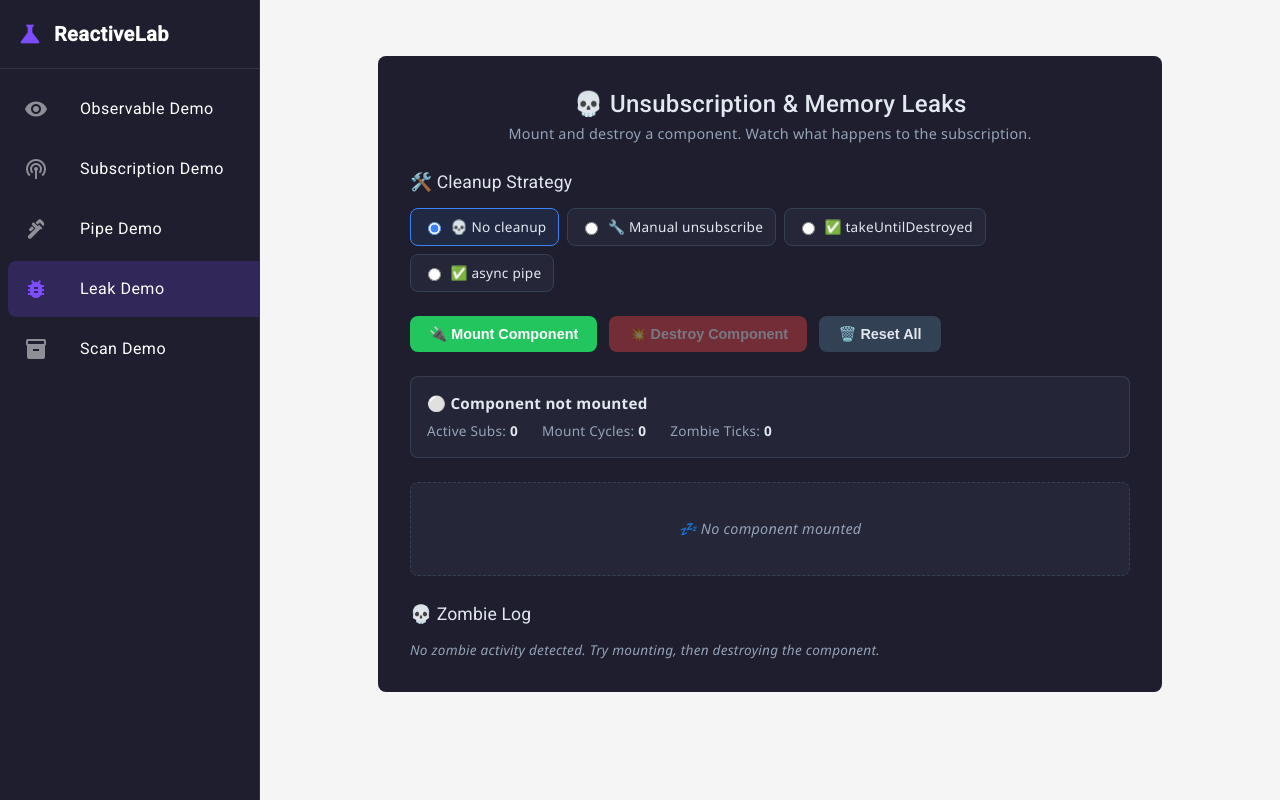
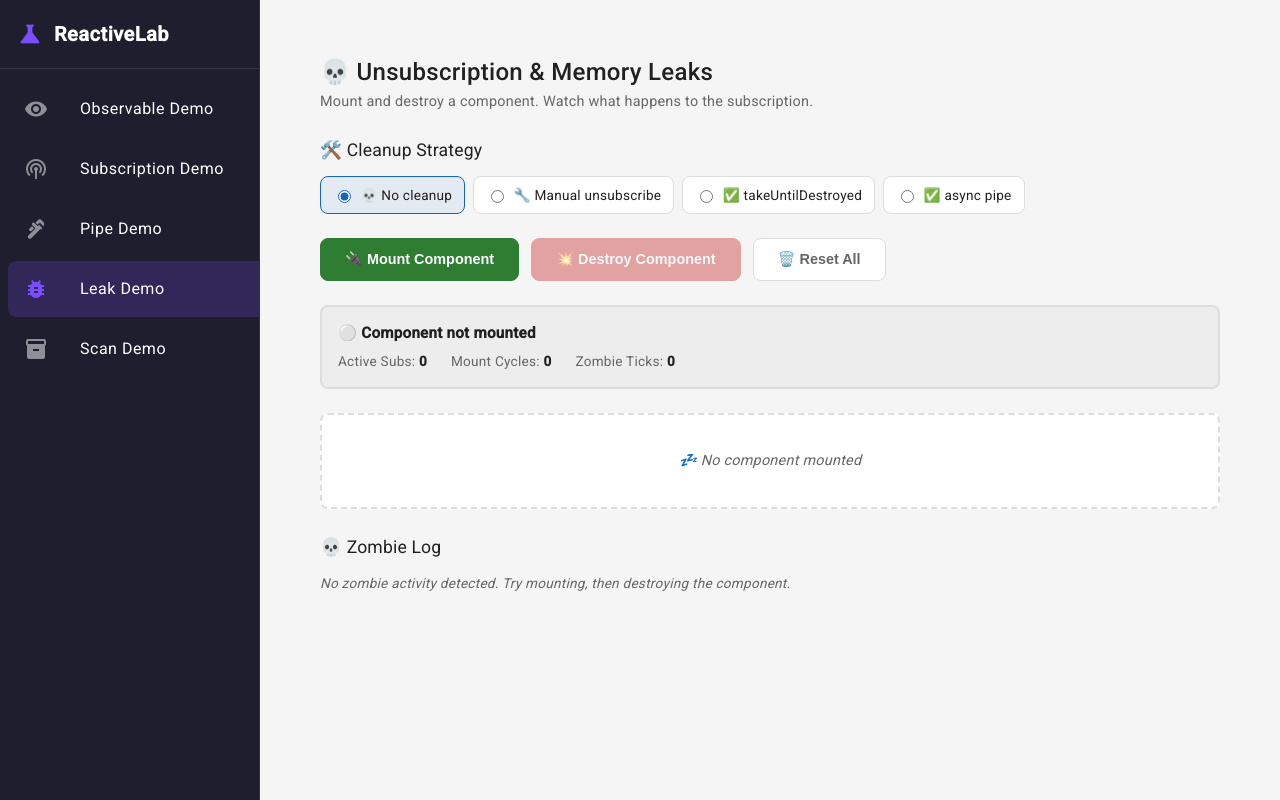
Before and after one commit to DebjaniGh/reactive-lab, an Angular app: page /leak-demo in a window 1280 px wide. Built offline with nearby package versions, Linux system fonts and the light colour scheme.

Commit message:
Update component styles from dark theme to light theme with refined color tokens, improved spacing, and enhanced button hover states

```diff
--- a/src/app/features/foundations/leak-demo/leak-demo.component.scss
+++ b/src/app/features/foundations/leak-demo/leak-demo.component.scss
@@ -1,32 +1,26 @@
 // leak-demo.component.scss
 
-// ── Design tokens ──
-$color-alive: #22c55e;
-$color-leaking: #ef4444;
-$color-clean: #64748b;
-$color-mount: #3b82f6;
-$color-surface: #1e1e2e;
-$color-surface-alt: #262639;
-$color-text: #e2e8f0;
-$color-muted: #94a3b8;
-$color-border: #334155;
+// ── Design tokens (light theme) ──
+$color-alive: #2e7d32;
+$color-leaking: #c62828;
+$color-clean: #666;
+$color-mount: #1565c0;
+$color-text: #212121;
+$color-muted: #666;
+$color-border: #ddd;
 $radius: 8px;
 
 // ── Block ──
 .leak-demo {
-  max-width: 720px;
-  margin: 2rem auto;
+  max-width: 900px;
+  margin: 0 auto;
   padding: 2rem;
-  background: $color-surface;
-  border-radius: $radius;
   color: $color-text;
-  font-family: "Segoe UI", system-ui, sans-serif;
 }
 
 // ── Header ──
 .leak-demo__header {
   margin-bottom: 1.5rem;
-  text-align: center;
 
   h2 {
     margin: 0 0 0.25rem;
@@ -61,7 +55,7 @@ $radius: 8px;
   align-items: center;
   gap: 0.4rem;
   padding: 0.5rem 0.75rem;
-  background: $color-surface-alt;
+  background: #fff;
   border: 1px solid $color-border;
   border-radius: $radius;
   cursor: pointer;
@@ -72,7 +66,7 @@ $radius: 8px;
 
   &--selected {
     border-color: $color-mount;
-    background: rgba($color-mount, 0.1);
+    background: rgba($color-mount, 0.08);
   }
 
   input[type="radio"] {
@@ -96,15 +90,21 @@ $radius: 8px;
 }
 
 .btn {
-  padding: 0.6rem 1.2rem;
-  border: none;
+  padding: 0.75rem 1.5rem;
+  border: 1px solid $color-border;
   border-radius: $radius;
   font-size: 0.9rem;
   font-weight: 600;
   cursor: pointer;
+  background: #fff;
+  color: $color-text;
   transition:
     opacity 0.2s ease,
     transform 0.1s ease;
+
+  &:hover:not(:disabled) {
+    background: #f0f0f0;
+  }
 
   &:active:not(:disabled) {
     transform: scale(0.96);
@@ -118,16 +118,33 @@ $radius: 8px;
   &--mount {
     background: $color-alive;
     color: #fff;
+    border-color: $color-alive;
+    &:hover:not(:disabled) {
+      background: darken($color-alive, 5%);
+      border-color: darken($color-alive, 5%);
+      color: #fff;
+    }
   }
 
   &--destroy {
     background: $color-leaking;
     color: #fff;
+    border-color: $color-leaking;
+    &:hover:not(:disabled) {
+      background: darken($color-leaking, 5%);
+      border-color: darken($color-leaking, 5%);
+      color: #fff;
+    }
   }
 
   &--reset {
-    background: $color-border;
-    color: $color-text;
+    background: #fff;
+    color: $color-muted;
+    border-color: $color-border;
+    &:hover:not(:disabled) {
+      background: #f0f0f0;
+      color: $color-text;
+    }
   }
 }
 
@@ -136,22 +153,25 @@ $radius: 8px;
   padding: 1rem;
   border-radius: $radius;
   margin-bottom: 1.5rem;
-  transition: background-color 0.3s ease;
+  border: 2px solid $color-border;
+  transition:
+    background-color 0.3s ease,
+    border-color 0.3s ease;
 
   &--alive {
-    background: rgba($color-alive, 0.1);
-    border: 1px solid rgba($color-alive, 0.3);
+    background: rgba($color-alive, 0.06);
+    border-color: $color-alive;
   }
 
   &--leaking {
-    background: rgba($color-leaking, 0.1);
-    border: 1px solid rgba($color-leaking, 0.3);
+    background: rgba($color-leaking, 0.06);
+    border-color: $color-leaking;
     animation: pulse 1.5s infinite;
   }
 
   &--clean {
-    background: rgba($color-clean, 0.1);
-    border: 1px solid rgba($color-clean, 0.3);
+    background: rgba($color-clean, 0.06);
+    border-color: $color-border;
   }
 }
 
@@ -177,9 +197,9 @@ $radius: 8px;
 .leak-demo__child-container {
   margin-bottom: 1.5rem;
   padding: 1rem;
-  background: $color-surface-alt;
+  background: #fff;
   border-radius: $radius;
-  border: 1px dashed $color-border;
+  border: 2px dashed $color-border;
   min-height: 60px;
   display: flex;
   align-items: center;
@@ -216,7 +236,7 @@ $radius: 8px;
     color: $color-muted;
 
     code {
-      background: rgba($color-mount, 0.15);
+      background: rgba($color-mount, 0.1);
       color: $color-mount;
       padding: 0.1rem 0.4rem;
       border-radius: 4px;
--- a/src/app/features/foundations/pipe-demo/pipe-demo.component.scss
+++ b/src/app/features/foundations/pipe-demo/pipe-demo.component.scss
@@ -1,33 +1,27 @@
 // pipe-demo.component.scss
 
-// ── Design tokens ──
-$color-raw: #eab308; // yellow — raw value
-$color-map: #3b82f6; // blue — map stage
-$color-filter: #22c55e; // green — filter pass
-$color-blocked: #ef4444; // red — filter block
-$color-output: #a855f7; // purple — subscribe output
-$color-surface: #1e1e2e; // dark card background
-$color-surface-alt: #262639; // slightly lighter surface
-$color-text: #e2e8f0; // light text
-$color-muted: #94a3b8; // secondary text
-$color-border: #334155; // subtle borders
+// ── Design tokens (light theme) ──
+$color-raw: #b8860b; // dark gold — raw value
+$color-map: #1565c0; // blue — map stage
+$color-filter: #2e7d32; // green — filter pass
+$color-blocked: #c62828; // red — filter block
+$color-output: #7b1fa2; // purple — subscribe output
+$color-text: #212121;
+$color-muted: #666;
+$color-border: #ddd;
 $radius: 8px;
 
 // ── Block ──
 .pipe-demo {
-  max-width: 720px;
-  margin: 2rem auto;
+  max-width: 900px;
+  margin: 0 auto;
   padding: 2rem;
-  background: $color-surface;
-  border-radius: $radius;
   color: $color-text;
-  font-family: "Segoe UI", system-ui, sans-serif;
 }
 
 // ── Header ──
 .pipe-demo__header {
   margin-bottom: 1.5rem;
-  text-align: center;
 
   h2 {
     margin: 0 0 0.25rem;
@@ -67,7 +61,7 @@ $radius: 8px;
   padding: 0.6rem 0.75rem;
   border: 1px solid $color-border;
   border-radius: $radius;
-  background: $color-surface-alt;
+  background: #fff;
   color: $color-text;
   font-size: 1rem;
   outline: none;
@@ -84,15 +78,21 @@ $radius: 8px;
 }
 
 .btn {
-  padding: 0.6rem 1.2rem;
-  border: none;
+  padding: 0.75rem 1.5rem;
+  border: 1px solid $color-border;
   border-radius: $radius;
   font-size: 0.9rem;
   font-weight: 600;
   cursor: pointer;
+  background: #fff;
+  color: $color-text;
   transition:
     opacity 0.2s ease,
     transform 0.1s ease;
+
+  &:hover {
+    background: #f0f0f0;
+  }
 
   &:active {
     transform: scale(0.96);
@@ -101,11 +101,18 @@ $radius: 8px;
   &--emit {
     background: $color-map;
     color: #fff;
+    border-color: $color-map;
+    &:hover:not(:disabled) {
+      background: darken($color-map, 5%);
+      border-color: darken($color-map, 5%);
+      color: #fff;
+    }
   }
 
   &--clear {
-    background: $color-border;
-    color: $color-text;
+    background: #fff;
+    color: $color-muted;
+    border-color: $color-border;
   }
 }
 
@@ -117,7 +124,8 @@ $radius: 8px;
   gap: 0.5rem;
   padding: 1rem;
   margin-bottom: 1.5rem;
-  background: $color-surface-alt;
+  background: #fff;
+  border: 2px solid $color-border;
   border-radius: $radius;
   flex-wrap: wrap;
 }
@@ -131,25 +139,25 @@ $radius: 8px;
   white-space: nowrap;
 
   &--raw {
-    background: rgba($color-raw, 0.15);
+    background: rgba($color-raw, 0.1);
     color: $color-raw;
     border: 1px solid rgba($color-raw, 0.3);
   }
 
   &--map {
-    background: rgba($color-map, 0.15);
+    background: rgba($color-map, 0.1);
     color: $color-map;
     border: 1px solid rgba($color-map, 0.3);
   }
 
   &--filter {
-    background: rgba($color-filter, 0.15);
+    background: rgba($color-filter, 0.1);
     color: $color-filter;
     border: 1px solid rgba($color-filter, 0.3);
   }
 
   &--output {
-    background: rgba($color-output, 0.15);
+    background: rgba($color-output, 0.1);
     color: $color-output;
     border: 1px solid rgba($color-output, 0.3);
   }
@@ -179,7 +187,7 @@ $radius: 8px;
   th {
     text-align: left;
     padding: 0.6rem 0.75rem;
-    background: $color-surface-alt;
+    background: #f0f0f0;
     border-bottom: 2px solid $color-border;
     font-weight: 600;
     color: $color-muted;
@@ -193,13 +201,13 @@ $radius: 8px;
 
 .pipe-demo__row--passed {
   td {
-    background: rgba($color-filter, 0.05);
+    background: rgba($color-filter, 0.06);
   }
 }
 
 .pipe-demo__row--blocked {
   td {
-    background: rgba($color-blocked, 0.05);
+    background: rgba($color-blocked, 0.06);
     opacity: 0.7;
   }
 }
@@ -212,12 +220,12 @@ $radius: 8px;
   font-weight: 700;
 
   &--pass {
-    background: rgba($color-filter, 0.2);
+    background: rgba($color-filter, 0.15);
     color: $color-filter;
   }
 
   &--block {
-    background: rgba($color-blocked, 0.2);
+    background: rgba($color-blocked, 0.15);
     color: $color-blocked;
   }
 }
--- a/src/app/features/foundations/scan-demo/scan-demo.component.scss
+++ b/src/app/features/foundations/scan-demo/scan-demo.component.scss
@@ -1,29 +1,23 @@
 // scan-demo.component.scss
 
-// ── Design tokens ──
-$color-counter: #60a5fa;
-$color-surface: #2d2d44;
-$color-surface-alt: #363650;
-$color-text: #f1f5f9;
-$color-muted: #b0bec5;
-$color-border: #4a4a6a;
+// ── Design tokens (light theme) ──
+$color-counter: #1565c0;
+$color-text: #212121;
+$color-muted: #666;
+$color-border: #ddd;
 $radius: 8px;
 
 // ── Block ──
 .scan-demo {
-  max-width: 800px;
-  margin: 2rem auto;
+  max-width: 900px;
+  margin: 0 auto;
   padding: 2rem;
-  background: $color-surface;
-  border-radius: $radius;
   color: $color-text;
-  font-family: "Segoe UI", system-ui, sans-serif;
 }
 
 // ── Header ──
 .scan-demo__header {
   margin-bottom: 1.5rem;
-  text-align: center;
 
   h2 {
     margin: 0 0 0.25rem;
@@ -37,7 +31,7 @@ $radius: 8px;
   font-size: 0.9rem;
 
   code {
-    background: rgba($color-counter, 0.15);
+    background: rgba($color-counter, 0.1);
     color: $color-counter;
     padding: 0.1rem 0.4rem;
     border-radius: 4px;
@@ -53,8 +47,8 @@ $radius: 8px;
 }
 
 .scan-demo__panel {
-  background: $color-surface-alt;
-  border: 1px solid $color-border;
+  background: #fff;
+  border: 2px solid $color-border;
   border-radius: $radius;
   padding: 1.25rem;
   display: flex;
@@ -73,7 +67,7 @@ $radius: 8px;
 
   code {
     font-size: 0.75rem;
-    background: rgba($color-counter, 0.1);
+    background: rgba($color-counter, 0.08);
     color: $color-counter;
     padding: 0.15rem 0.4rem;
     border-radius: 4px;
@@ -98,28 +92,41 @@ $radius: 8px;
 
 // ── Buttons ──
 .btn {
-  padding: 0.5rem 0.9rem;
-  border: none;
+  padding: 0.75rem 1.5rem;
+  border: 1px solid $color-border;
   border-radius: $radius;
   font-size: 0.85rem;
   font-weight: 600;
   cursor: pointer;
+  background: #fff;
+  color: $color-text;
   transition:
     opacity 0.2s ease,
     transform 0.1s ease;
+
+  &:hover {
+    background: #f0f0f0;
+  }
 
   &:active {
     transform: scale(0.95);
   }
 
   &--counter {
-    background: rgba($color-counter, 0.2);
+    background: rgba($color-counter, 0.1);
     color: $color-counter;
+    border-color: rgba($color-counter, 0.3);
+    &:hover:not(:disabled) {
+      background: rgba($color-counter, 0.15);
+      border-color: rgba($color-counter, 0.4);
+      color: $color-counter;
+    }
   }
 
   &--clear {
-    background: rgba($color-border, 0.5);
+    background: #fff;
     color: $color-muted;
+    border-color: $color-border;
     font-size: 0.75rem;
     padding: 0.3rem 0.6rem;
   }
--- a/src/app/features/foundations/sub-demo/sub-demo.component.scss
+++ b/src/app/features/foundations/sub-demo/sub-demo.component.scss
@@ -1,30 +1,25 @@
 // sub-demo.component.scss
 
-// ── Design tokens (local to this component) ──
-$color-active: #22c55e; // green — subscribed
-$color-inactive: #ef4444; // red — not subscribed
-$color-emit: #3b82f6; // blue — emit action
-$color-surface: #1e1e2e; // dark card background
-$color-text: #e2e8f0; // light text
-$color-muted: #94a3b8; // secondary text
-$color-border: #334155; // subtle borders
+// ── Design tokens (light theme) ──
+$color-active: #2e7d32; // green — subscribed
+$color-inactive: #c62828; // red — not subscribed
+$color-emit: #1565c0; // blue — emit action
+$color-text: #212121;
+$color-muted: #666;
+$color-border: #ddd;
 $radius: 8px;
 
 // ── Block ──
 .sub-demo {
-  max-width: 640px;
-  margin: 2rem auto;
+  max-width: 900px;
+  margin: 0 auto;
   padding: 2rem;
-  background: $color-surface;
-  border-radius: $radius;
   color: $color-text;
-  font-family: "Segoe UI", system-ui, sans-serif;
 }
 
 // ── Header ──
 .sub-demo__header {
   margin-bottom: 1.5rem;
-  text-align: center;
 
   h2 {
     margin: 0 0 0.25rem;
@@ -42,34 +37,34 @@ $radius: 8px;
 .sub-demo__status {
   display: flex;
   align-items: center;
-  justify-content: center;
   gap: 0.5rem;
   padding: 0.75rem 1rem;
   margin-bottom: 1.5rem;
   border-radius: $radius;
+  border: 2px solid $color-border;
   font-weight: 600;
   font-size: 0.95rem;
   transition:
     background-color 0.3s ease,
-    color 0.3s ease;
+    border-color 0.3s ease;
 
   &--active {
-    background: rgba($color-active, 0.15);
+    background: rgba($color-active, 0.08);
+    border-color: $color-active;
     color: $color-active;
 
     .sub-demo__status-dot {
       background: $color-active;
-      box-shadow: 0 0 8px rgba($color-active, 0.6);
     }
   }
 
   &--inactive {
-    background: rgba($color-inactive, 0.15);
+    background: rgba($color-inactive, 0.08);
+    border-color: $color-inactive;
     color: $color-inactive;
 
     .sub-demo__status-dot {
       background: $color-inactive;
-      box-shadow: 0 0 8px rgba($color-inactive, 0.6);
     }
   }
 }
@@ -78,30 +73,33 @@ $radius: 8px;
   width: 10px;
   height: 10px;
   border-radius: 50%;
-  transition:
-    background-color 0.3s ease,
-    box-shadow 0.3s ease;
+  transition: background-color 0.3s ease;
 }
 
 // ── Controls ──
 .sub-demo__controls {
   display: flex;
   gap: 0.75rem;
-  justify-content: center;
-  margin-bottom: 1.5rem;
+  margin-bottom: 2rem;
   flex-wrap: wrap;
 }
 
 .btn {
-  padding: 0.6rem 1.2rem;
-  border: none;
+  padding: 0.75rem 1.5rem;
+  border: 1px solid $color-border;
   border-radius: $radius;
   font-size: 0.9rem;
   font-weight: 600;
   cursor: pointer;
+  background: #fff;
+  color: $color-text;
   transition:
     opacity 0.2s ease,
     transform 0.1s ease;
+
+  &:hover:not(:disabled) {
+    background: #f0f0f0;
+  }
 
   &:active:not(:disabled) {
     transform: scale(0.96);
@@ -115,22 +113,40 @@ $radius: 8px;
   &--subscribe {
     background: $color-active;
     color: #fff;
+    border-color: $color-active;
+    &:hover:not(:disabled) {
+      background: darken($color-active, 5%);
+      border-color: darken($color-active, 5%);
+      color: #fff;
+    }
   }
 
   &--unsubscribe {
     background: $color-inactive;
     color: #fff;
+    border-color: $color-inactive;
+    &:hover:not(:disabled) {
+      background: darken($color-inactive, 5%);
+      border-color: darken($color-inactive, 5%);
+      color: #fff;
+    }
   }
 
   &--emit {
     background: $color-emit;
     color: #fff;
+    border-color: $color-emit;
+    &:hover:not(:disabled) {
+      background: darken($color-emit, 5%);
+      border-color: darken($color-emit, 5%);
+      color: #fff;
+    }
   }
 }
 
 // ── Timeline ──
 .sub-demo__timeline {
-  margin-bottom: 1.5rem;
+  margin-bottom: 2rem;
 
   h3 {
     margin: 0 0 0.75rem;
@@ -142,6 +158,10 @@ $radius: 8px;
   display: flex;
   flex-wrap: wrap;
   gap: 0.5rem;
+  min-height: 60px;
+  border: 2px solid $color-border;
+  padding: 1rem;
+  border-radius: $radius;
 }
 
 .sub-demo__event {
@@ -149,8 +169,8 @@ $radius: 8px;
   flex-direction: column;
   align-items: center;
   padding: 0.5rem 0.75rem;
-  background: rgba($color-emit, 0.15);
-  border: 1px solid rgba($color-emit, 0.3);
+  background: rgba($color-emit, 0.1);
+  border: 1px solid rgba($color-emit, 0.25);
   border-radius: $radius;
   animation: fadeIn 0.3s ease;
 }
```
